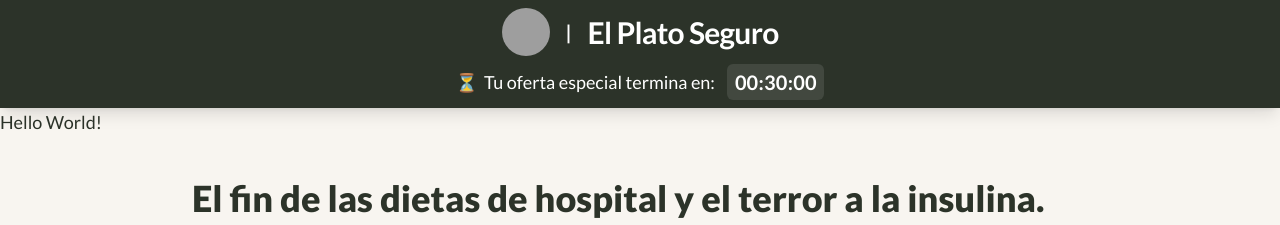
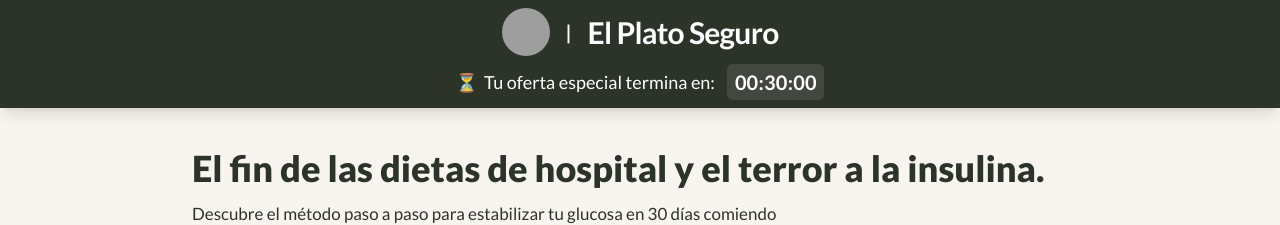
Before and after one commit to punane06/d-sales, a Next.js app: page / in a window 1280 px wide. Shown: the top 225 px of the page. Built offline with nearby package versions, Linux system fonts and the light colour scheme; no server answers; grey boxes are pictures that could not be loaded.

Commit message:
remove hw

```diff
--- a/app/page.tsx
+++ b/app/page.tsx
@@ -76,7 +76,6 @@ export default function HomePage(): JSX.Element {
       {/* Removed duplicate StickyHeader, only one header remains via layout */}
       <main id="main-content" tabIndex={-1} className="pt-[var(--sticky-header-offset)] transition-[padding] duration-200">
         <ErrorBoundary>
-          <div>Hello World!</div>
           <HeroSection />
           <EmpathySection />
           <SolutionSection />
```
